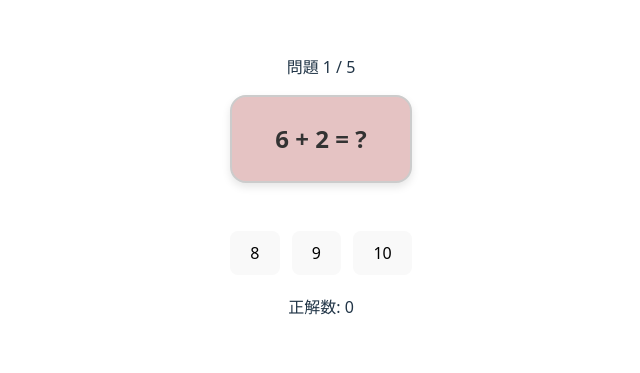
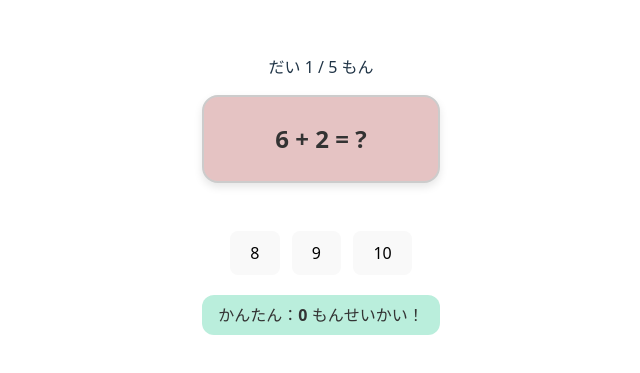
Before and after one commit to hakataminamiWS/weekly-games, a Vue app: page /game-add-1 in a window 1280 px wide. Shown: the part 213-586 px from the top of the page, without its empty margins (319-959 px from the left). Built offline with nearby package versions, Linux system fonts and the light colour scheme.

Commit message:
add progress

```diff
--- a/src/components/GameAdd1.vue
+++ b/src/components/GameAdd1.vue
@@ -1,6 +1,8 @@
 <template>
     <div v-if="state.current">
-        <p>問題 {{ state.currentIndex + 1 }} / {{ maxQuestions }}</p>
+        <p>
+            だい {{ state.currentIndex + 1 }} / {{ maxQuestions }} もん
+        </p>
 
         <div class="card">
             <p class="expression">
@@ -32,7 +34,9 @@
             </div>
         </div>
 
-        <p>正解数: {{ state.correct }}</p>
+        <div class="progress">
+            {{ levelMap[level] }}：{{ state.correct }} もんせいかい！
+        </div>
     </div>
 </template>
 
@@ -40,6 +44,7 @@
 import { reactive, ref, watch } from 'vue'
 import { questions as allQuestions } from '../data/game-add-1-questions.js'
 import { useGameRoute } from '../composables/useGameRoute.js'
+import { levelMap } from '../constants/levelMap.js'
 
 const emit = defineEmits(['finish'])
 const { level, gameFinish } = useGameRoute()
@@ -215,4 +220,14 @@ async function answerAndBlur(opt, event) {
 .wrong {
     color: red;
 }
+
+.progress {
+    padding: 8px 16px;
+    background-color: #baeedc;
+    border-radius: 12px;
+    /* 角丸 */
+    display: inline-block;
+    font-weight: bold;
+    color: #333;
+}
 </style>
--- a/src/components/GameThisWeek.vue
+++ b/src/components/GameThisWeek.vue
@@ -1,6 +1,8 @@
 <template>
     <div v-if="state.current">
-        <p>問題 {{ state.currentIndex + 1 }} / {{ maxQuestions }}</p>
+        <p>
+            だい {{ state.currentIndex + 1 }} / {{ maxQuestions }} もん
+        </p>
 
         <div class="card">
             <p class="expression">
@@ -32,7 +34,9 @@
             </div>
         </div>
 
-        <p>正解数: {{ state.correct }}</p>
+        <div class="progress">
+            {{ levelMap[level] }}：{{ state.correct }} もんせいかい！
+        </div>
     </div>
 </template>
 
@@ -40,6 +44,7 @@
 import { reactive, ref, watch } from 'vue'
 import { questions as allQuestions } from '../data/game-subtract-1-questions.js'
 import { useGameRoute } from '../composables/useGameRoute.js'
+import { levelMap } from '../constants/levelMap.js'
 
 const emit = defineEmits(['finish'])
 const { level, gameFinish } = useGameRoute()
@@ -215,4 +220,14 @@ async function answerAndBlur(opt, event) {
 .wrong {
     color: red;
 }
+
+.progress {
+    padding: 8px 16px;
+    background-color: #baeedc;
+    border-radius: 12px;
+    /* 角丸 */
+    display: inline-block;
+    font-weight: bold;
+    color: #333;
+}
 </style>
--- a/src/components/History.vue
+++ b/src/components/History.vue
@@ -1,6 +1,6 @@
 <template>
     <div style="margin-top: 1em;">
-        <h2>履歴</h2>
+        <h2>りれき</h2>
         <table border="1" cellspacing="0" cellpadding="4">
             <thead>
                 <tr>
@@ -18,7 +18,7 @@
                     <td>{{ item.rankName }}</td>
                 </tr>
                 <tr v-if="historyList.length === 0">
-                    <td colspan="4">履歴がありません</td>
+                    <td colspan="4">りれきがありません</td>
                 </tr>
             </tbody>
         </table>
--- a/src/components/TopPage.vue
+++ b/src/components/TopPage.vue
@@ -1,17 +1,17 @@
 <template>
     <div>
-        <p>今週のゲーム</p>
+        <p>こんしゅうのゲーム</p>
         <button @click="$emit('select', 'game-this-week')">
             {{ gameMap['game-this-week'] }}
         </button>
 
         <p style="margin-top: 2em;">
-            <button @click="$emit('history')">
+            <a href="#" @click.prevent="$emit('history')">
                 りれき
-            </button>
+            </a>
         </p>
 
-        <p style="margin-top: 1em;">過去のゲーム</p>
+        <p style="margin-top: 1em;">むかしのゲーム</p>
         <ul>
             <li>
                 <a href="#" @click.prevent="$emit('select', 'game-add-1')">
--- a/src/composables/useHistory.js
+++ b/src/composables/useHistory.js
@@ -24,5 +24,5 @@ export function saveResultToHistory({ gameId, gameName, level, levelName, rank,
 
 export function getSortedHistoryList() {
     const history = JSON.parse(localStorage.getItem('gameHistory') || '{}')
-    return Object.values(history).sort((a, b) => a.date.localeCompare(b.date))
+    return Object.values(history).sort((a, b) => b.date.localeCompare(a.date))
 }
```
